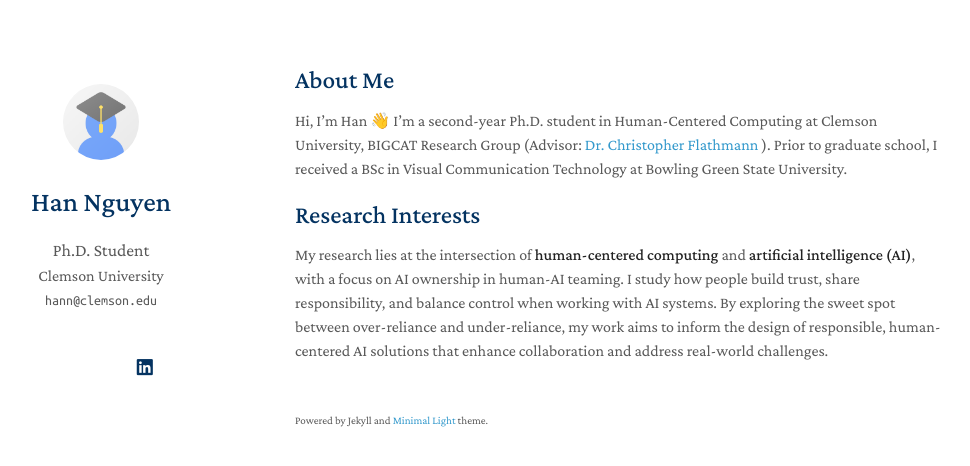
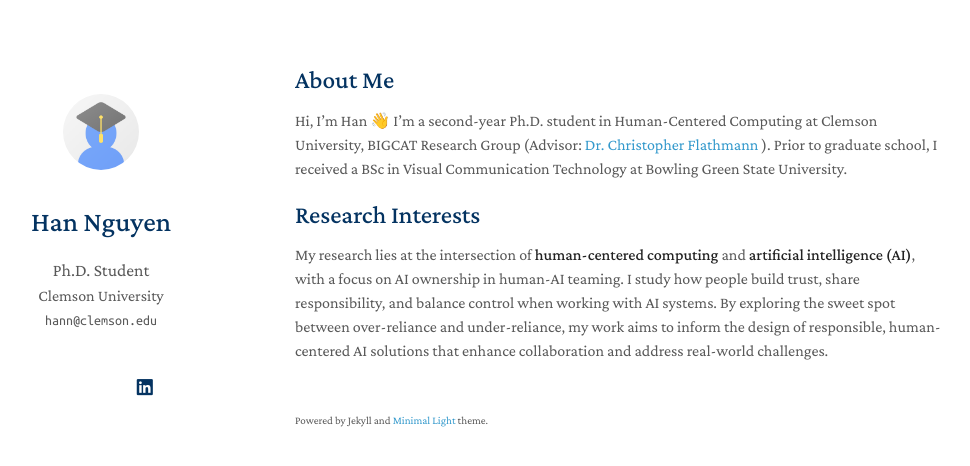
Before and after one commit to hanbaonguyen/hanbaonguyen.github.io, a Jekyll site: the page built from index.md, in a window 1280 px wide. Shown: the top 466 px of the page, without its empty margins (175-1145 px from the left). Built offline with Jekyll 4.4.1, drawn with Linux system fonts in a browser that asks for light colours; a style sheet for code colours, icons or effects is not loaded; our own code applies the rules of GitHub Pages for plain Markdown files.

Commit message:
Update homepage.html

```diff
--- a/_layouts/homepage.html
+++ b/_layouts/homepage.html
@@ -40,7 +40,7 @@
       <header>
 
         {% if site.avatar %}
-        <a class="image avatar"><img src="{{ site.avatar }}" alt="avatar" /></a>
+        <a style="margin: 10px 10px 10px 10px" class="image avatar"><img src="{{ site.avatar }}" alt="avatar" /></a>
         {% endif %}
 
         <h1>{{ site.title }}</h1>
```
